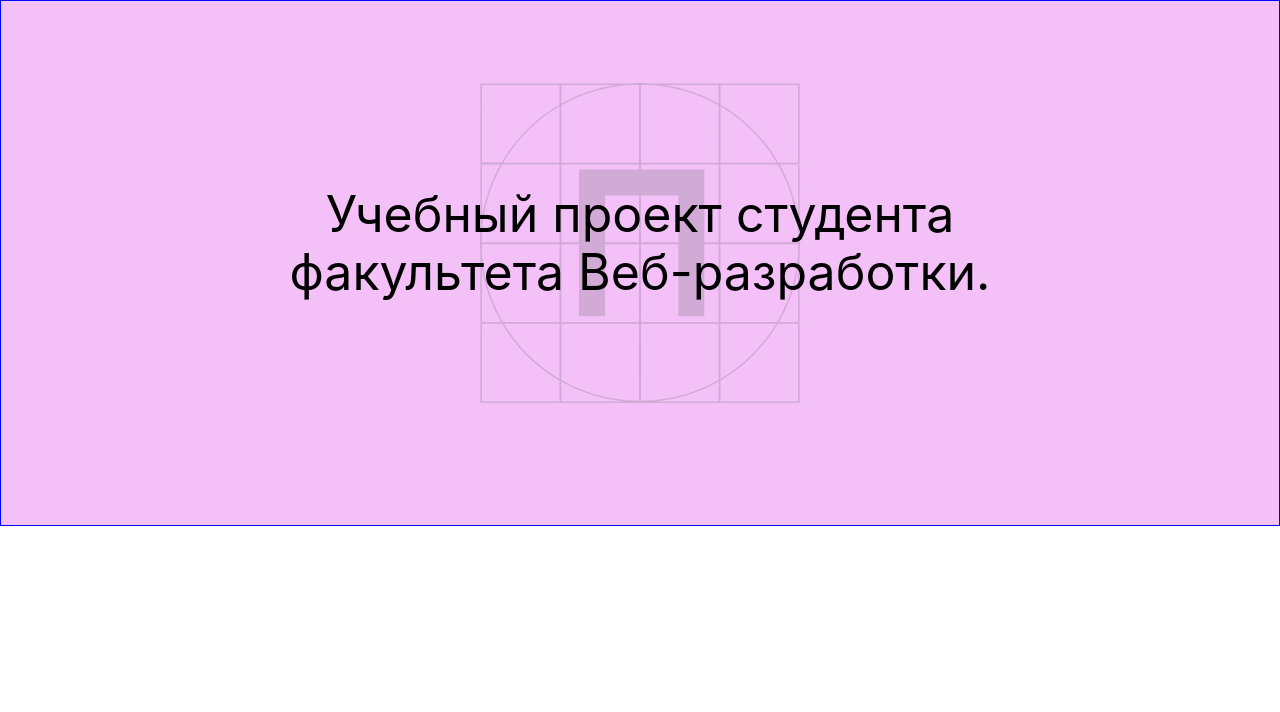
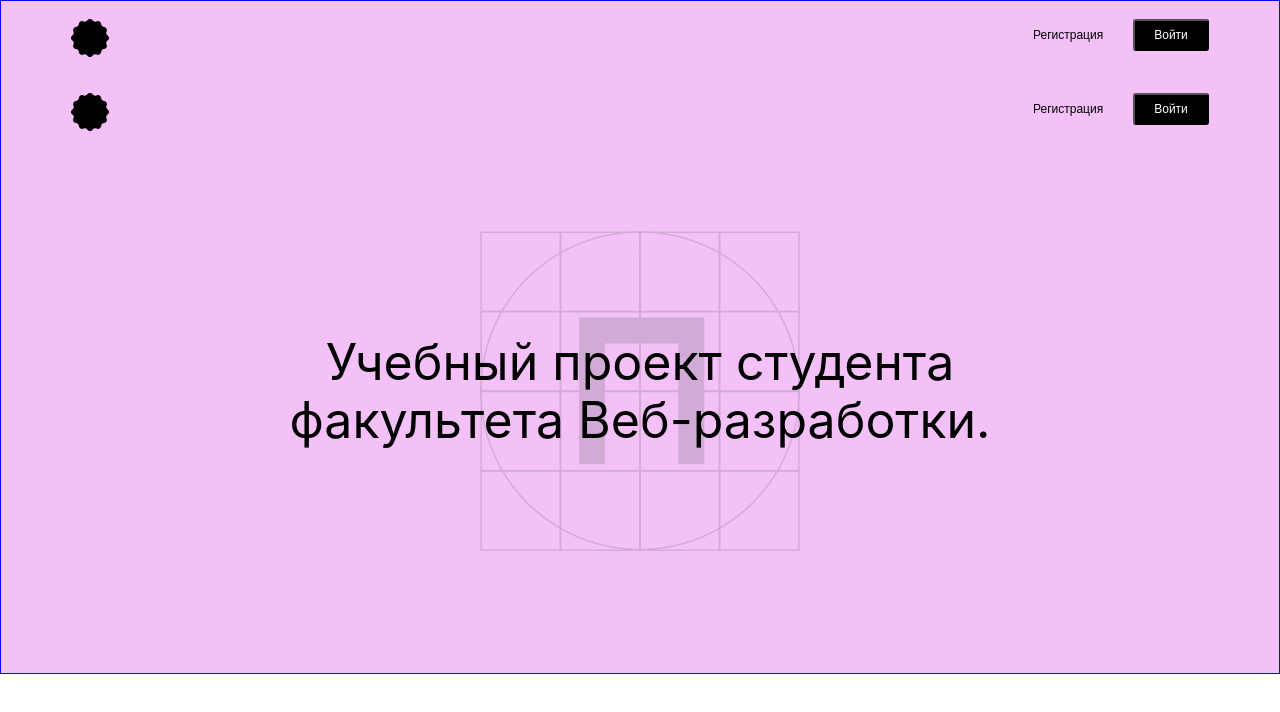
Before and after one commit to ClickEsc/movies-explorer-frontend, a React (Create React App) app: page / in a window 1280 px wide. Shown: the top 712 px of the page. Built offline with nearby package versions, Linux system fonts and the light colour scheme.

Commit message:
Feat: Add Navigation component && styles

```diff
--- a/src/components/Navigation/Navigation.css
+++ b/src/components/Navigation/Navigation.css
@@ -0,0 +1,38 @@
+.navigation {
+  box-sizing: border-box;
+  padding: 18px 70px;
+  width: 100%;
+  background-color: #f3c1f8;
+  display: flex;
+  justify-content: space-between;
+}
+
+.navigation__logo {
+  width: 38px;
+  height: 38px;
+}
+
+.navigation__container {
+  margin: 0;
+}
+
+.navigation__button {
+  width: 76px;
+  height: 32px;
+  font-size: 12px;
+  font-weight: 500;
+  line-height: 16px;
+}
+
+.navigation__button_signup {
+  margin-right: 30px;
+  background-color: transparent;
+  border: none;
+  color: #000;
+}
+
+.navigation__button_signin {
+  background-color: #000;
+  border-radius: 3px;
+  color: #fff;
+}
--- a/src/components/Navigation/Navigation.js
+++ b/src/components/Navigation/Navigation.js
@@ -1,8 +1,14 @@
+import logo from "../../images/navigation__logo.svg";
 import './Navigation.css';
 
 function Navigation() {
   return (
     <section className="navigation">
+      <img className="navigation__logo" src={logo} alt="Стилизованный логотип сервиса обзора фильмов 'Movies Explorer'"/>
+      <div className="navigation__container">
+        <button className="navigation__button navigation__button_signup">Регистрация</button>
+        <button className="navigation__button navigation__button_signin">Войти</button>
+      </div>
     </section>
   );
 }
```
